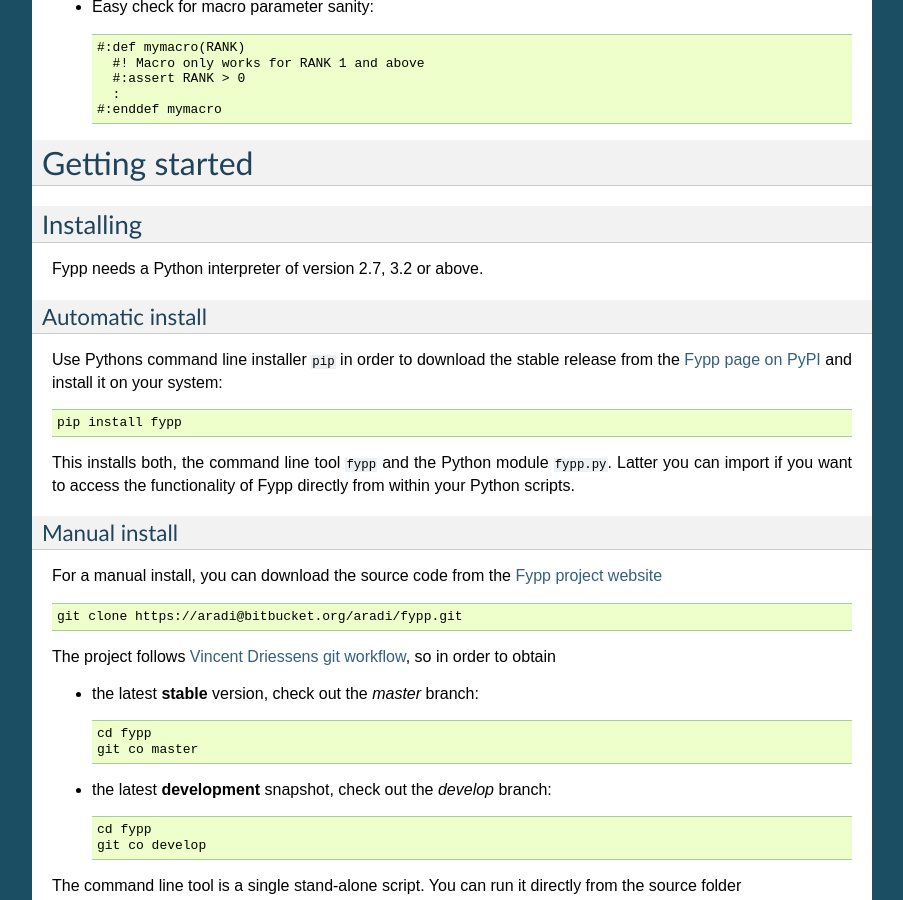
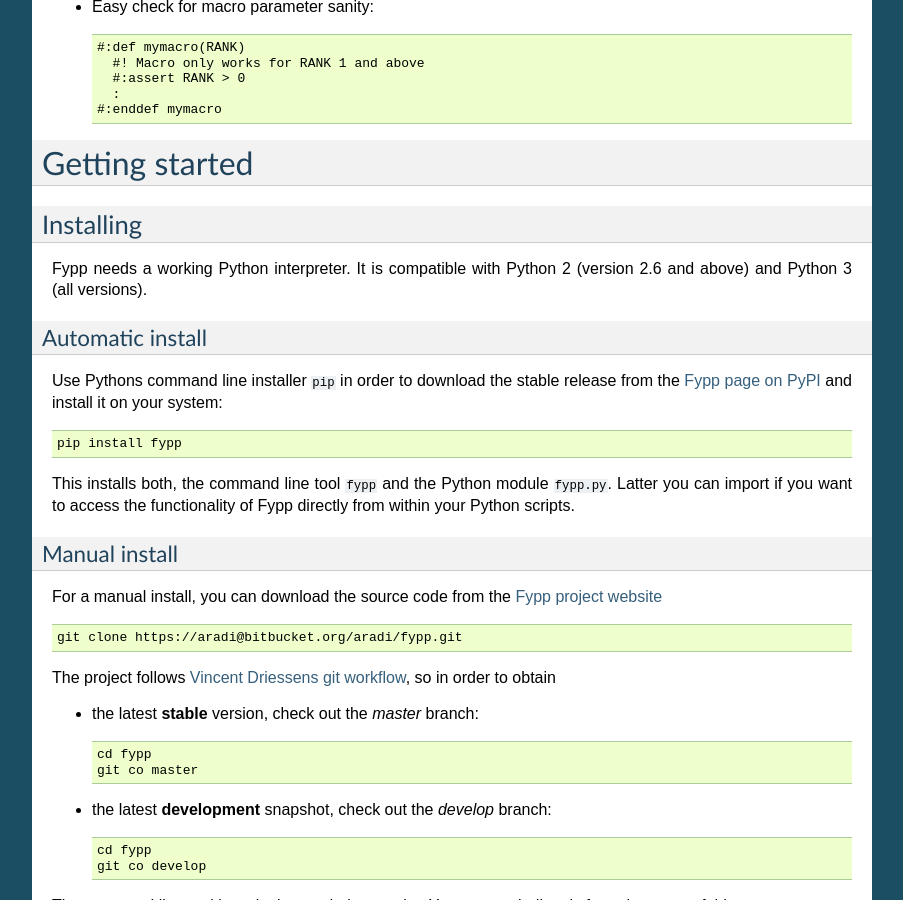
Before and after one commit to aradi/fypp, a Sphinx documentation site: the page built from docs/fypp.rst, in a window 1280 px wide and 900 px high, scrolled down 2283 px. Shown: the whole window, without its empty margins (198-1101 px from the left). Built offline with Sphinx 7.4.7, drawn with Linux system fonts in a browser that asks for light colours.

Commit message:
Add Python 3.0 and 3.1 compatibilty and clean up

```diff
--- a/CHANGELOG.rst
+++ b/CHANGELOG.rst
@@ -18,6 +18,8 @@
 * Add flags for new file and returning to file in line numbering directives.
 
 * Additional testing with tox.
+
+* Python 2.6, 3.0 and 3.1 compatibility.
 
 
 Changed
--- a/README.rst
+++ b/README.rst
@@ -129,7 +129,8 @@
 Installing
 ==========
 
-Fypp needs a Python interpreter of version 2.7, 3.2 or above.
+Fypp needs a working Python interpreter. It is compatible with Python 2 (version
+2.6 and above) and Python 3 (all versions).
 
 Automatic install
 -----------------
--- a/docs/fypp.rst
+++ b/docs/fypp.rst
@@ -150,7 +150,9 @@
 Installing
 ==========
 
-Fypp needs a Python interpreter of version 2.7, 3.2 or above.
+Fypp needs a working Python interpreter. It is compatible with Python 2 (version
+2.6 and above) and Python 3 (all versions).
+
 
 Automatic install
 -----------------
```
Also changed, not shown: 3 other files.
